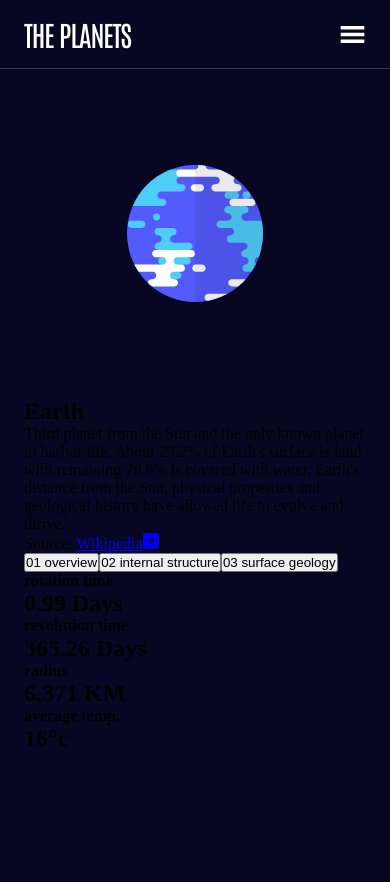
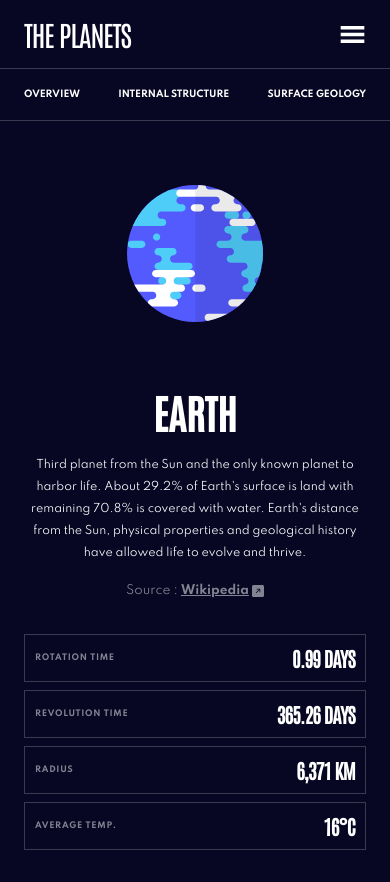
Before and after one commit to MathisHumbert/planets-fact-site, a React (Create React App) app: page /plante/Earth in a window 390 px wide. Before the commit the page ends 844 px from the top, so only its background shows below. Built offline with nearby package versions, Linux system fonts and the light colour scheme.

Commit message:
phone css almost done

```diff
--- a/src/css/index.css
+++ b/src/css/index.css
@@ -1,4 +1,52 @@
 @import url("https://fonts.googleapis.com/css2?family=Antonio:wght@500&family=Spartan:wght@400;700&display=swap");
+h1 {
+  font-size: 40px;
+  font-family: "Antonio", sans-serif;
+  color: #fff;
+  text-transform: uppercase;
+}
+
+h2 {
+  font-size: 20px;
+  font-family: "Antonio", sans-serif;
+  color: #fff;
+  text-transform: uppercase;
+  letter-spacing: -0.75px;
+}
+
+h4 {
+  font-size: 8px;
+  font-family: "Spartan", sans-serif;
+  color: #fff;
+  text-transform: uppercase;
+  letter-spacing: 0.73px;
+  line-height: 16px;
+  color: rgba(255, 255, 255, 0.5);
+}
+
+p {
+  font-size: 11px;
+  color: #fff;
+  font-family: "Spartan", sans-serif;
+  line-height: 22px;
+  text-align: center;
+}
+
+.btn-info {
+  background: transparent;
+  border: 0;
+  font-family: "Spartan", sans-serif;
+  font-size: 9px;
+  font-weight: bold;
+  color: #fff;
+  text-transform: uppercase;
+  padding: 20px 0;
+}
+
+.btn-info span {
+  display: none;
+}
+
 body {
   background: #070724;
 }
@@ -52,7 +100,7 @@ body {
 
 .planet-img-container {
   width: 100%;
-  padding: 6rem 0;
+  padding: 116px 0 4rem 0;
 }
 
 .planet-img-container .planet-img {
@@ -60,4 +108,87 @@ body {
   margin: 0 auto;
   width: 40%;
 }
+
+.planet-info {
+  display: -webkit-box;
+  display: -ms-flexbox;
+  display: flex;
+  -webkit-box-orient: vertical;
+  -webkit-box-direction: normal;
+      -ms-flex-direction: column;
+          flex-direction: column;
+  -webkit-box-align: center;
+      -ms-flex-align: center;
+          align-items: center;
+  gap: 1rem;
+}
+
+.wiki-link-container {
+  color: rgba(255, 255, 255, 0.5);
+  font-size: 12px;
+  display: -webkit-box;
+  display: -ms-flexbox;
+  display: flex;
+  -webkit-box-align: center;
+      -ms-flex-align: center;
+          align-items: center;
+  gap: 3px;
+}
+
+.wiki-link {
+  font-weight: bold;
+  color: rgba(255, 255, 255, 0.5);
+  display: -webkit-box;
+  display: -ms-flexbox;
+  display: flex;
+  -webkit-box-align: center;
+      -ms-flex-align: center;
+          align-items: center;
+  gap: 3px;
+}
+
+.btn-info-container {
+  position: absolute;
+  top: 69px;
+  width: 100%;
+  display: -webkit-box;
+  display: -ms-flexbox;
+  display: flex;
+  -webkit-box-align: center;
+      -ms-flex-align: center;
+          align-items: center;
+  -webkit-box-pack: justify;
+      -ms-flex-pack: justify;
+          justify-content: space-between;
+  padding: 0 24px;
+  border-bottom: 1px solid rgba(255, 255, 255, 0.2);
+}
+
+.footer {
+  width: 100%;
+  margin: 0 auto;
+  display: -webkit-box;
+  display: -ms-flexbox;
+  display: flex;
+  -webkit-box-orient: vertical;
+  -webkit-box-direction: normal;
+      -ms-flex-direction: column;
+          flex-direction: column;
+  gap: 8px;
+  padding: 2rem 0;
+}
+
+.footer-item {
+  border: 1px solid rgba(255, 255, 255, 0.2);
+  display: -webkit-box;
+  display: -ms-flexbox;
+  display: flex;
+  -webkit-box-align: center;
+      -ms-flex-align: center;
+          align-items: center;
+  -webkit-box-pack: justify;
+      -ms-flex-pack: justify;
+          justify-content: space-between;
+  padding: 10px;
+}
 /*# sourceMappingURL=index.css.map */
--- a/src/pages/SinglePlanet.js
+++ b/src/pages/SinglePlanet.js
@@ -39,10 +39,10 @@ const SinglePlanet = () => {
         <h1>{name}</h1>
         <p>{planetText}</p>
         <p className="wiki-link-container">
-          Source:{' '}
-          <a href={planetLink} className="wiki-link">
+          Source :
+          <a href={planetLink} className="wiki-link" target="_blank">
             Wikipedia
-            <BsArrowUpRightSquareFill />
+            <BsArrowUpRightSquareFill className="wiki-logo" />
           </a>
         </p>
         <div className="btn-info-container">
--- a/src/scss/_global-var.scss
+++ b/src/scss/_global-var.scss
@@ -4,3 +4,51 @@ $antonio-font: 'Antonio', sans-serif;
 $spartan-font: 'Spartan', sans-serif;
 $white-color: #fff;
 $background-color: #070724;
+
+h1 {
+  font-size: 40px;
+  font-family: $antonio-font;
+  color: $white-color;
+  text-transform: uppercase;
+}
+
+h2 {
+  font-size: 20px;
+  font-family: $antonio-font;
+  color: $white-color;
+  text-transform: uppercase;
+  letter-spacing: -0.75px;
+}
+
+h4 {
+  font-size: 8px;
+  font-family: $spartan-font;
+  color: $white-color;
+  text-transform: uppercase;
+  letter-spacing: 0.73px;
+  line-height: 16px;
+  color: rgba(255, 255, 255, 0.5);
+}
+
+p {
+  font-size: 11px;
+  color: $white-color;
+  font-family: $spartan-font;
+  line-height: 22px;
+  text-align: center;
+}
+
+.btn-info {
+  background: transparent;
+  border: 0;
+  font-family: $spartan-font;
+  font-size: 9px;
+  font-weight: bold;
+  color: $white-color;
+  text-transform: uppercase;
+  padding: 20px 0;
+
+  span {
+    display: none;
+  }
+}
--- a/src/scss/_single-planet.scss
+++ b/src/scss/_single-planet.scss
@@ -4,11 +4,62 @@
 
   &-img-container {
     width: 100%;
-    padding: 6rem 0;
+    padding: 116px 0 4rem 0;
     .planet-img {
       display: block;
       margin: 0 auto;
       width: 40%;
     }
   }
+
+  &-info {
+    display: flex;
+    flex-direction: column;
+    align-items: center;
+    gap: 1rem;
+  }
 }
+
+.wiki-link-container {
+  color: rgba(255, 255, 255, 0.5);
+  font-size: 12px;
+  display: flex;
+  align-items: center;
+  gap: 3px;
+}
+
+.wiki-link {
+  font-weight: bold;
+  color: rgba(255, 255, 255, 0.5);
+  display: flex;
+  align-items: center;
+  gap: 3px;
+}
+
+.btn-info-container {
+  position: absolute;
+  top: 69px;
+  width: 100%;
+  display: flex;
+  align-items: center;
+  justify-content: space-between;
+  padding: 0 24px;
+  border-bottom: 1px solid rgba(255, 255, 255, 0.2);
+}
+
+.footer {
+  width: 100%;
+  margin: 0 auto;
+  display: flex;
+  flex-direction: column;
+  gap: 8px;
+  padding: 2rem 0;
+
+  &-item {
+    border: 1px solid rgba(255, 255, 255, 0.2);
+    display: flex;
+    align-items: center;
+    justify-content: space-between;
+    padding: 10px;
+  }
+}
```
Also changed, not shown: 1 other file (tests, documents, lock files or other folders).
